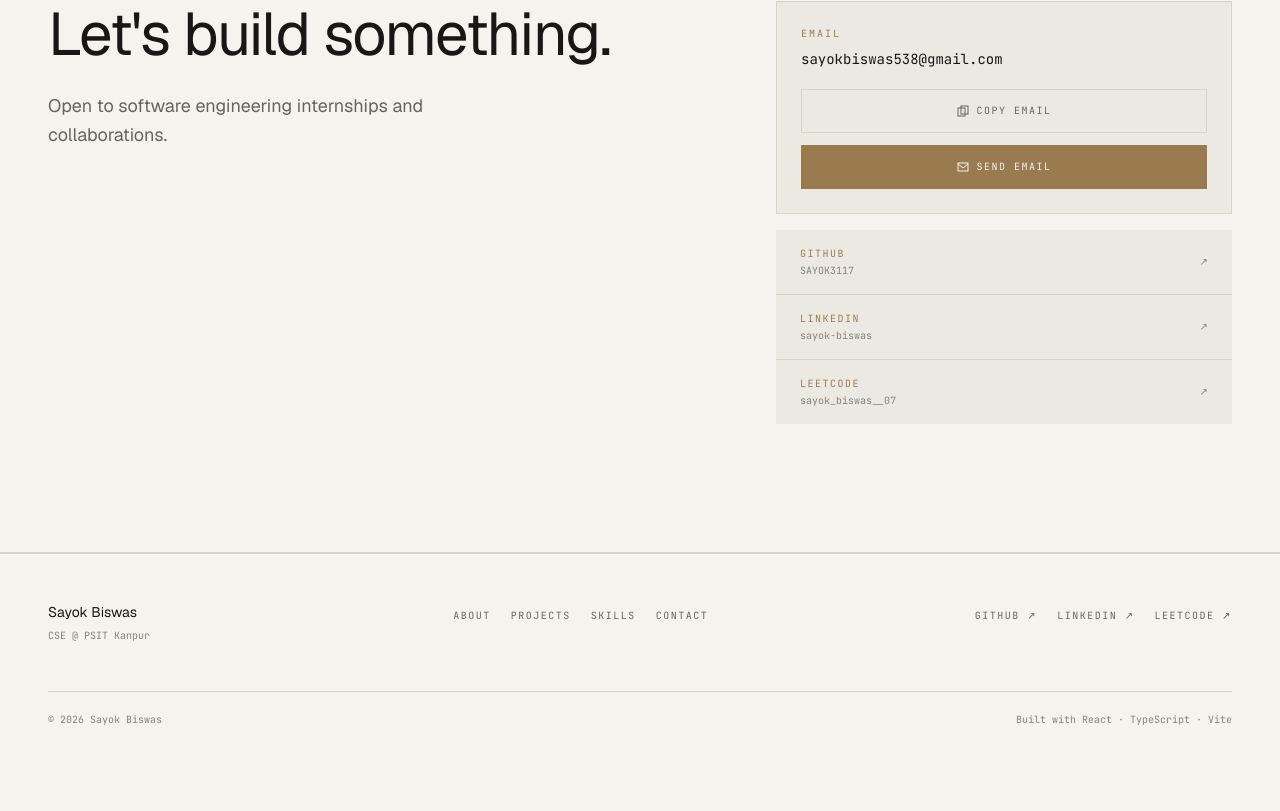
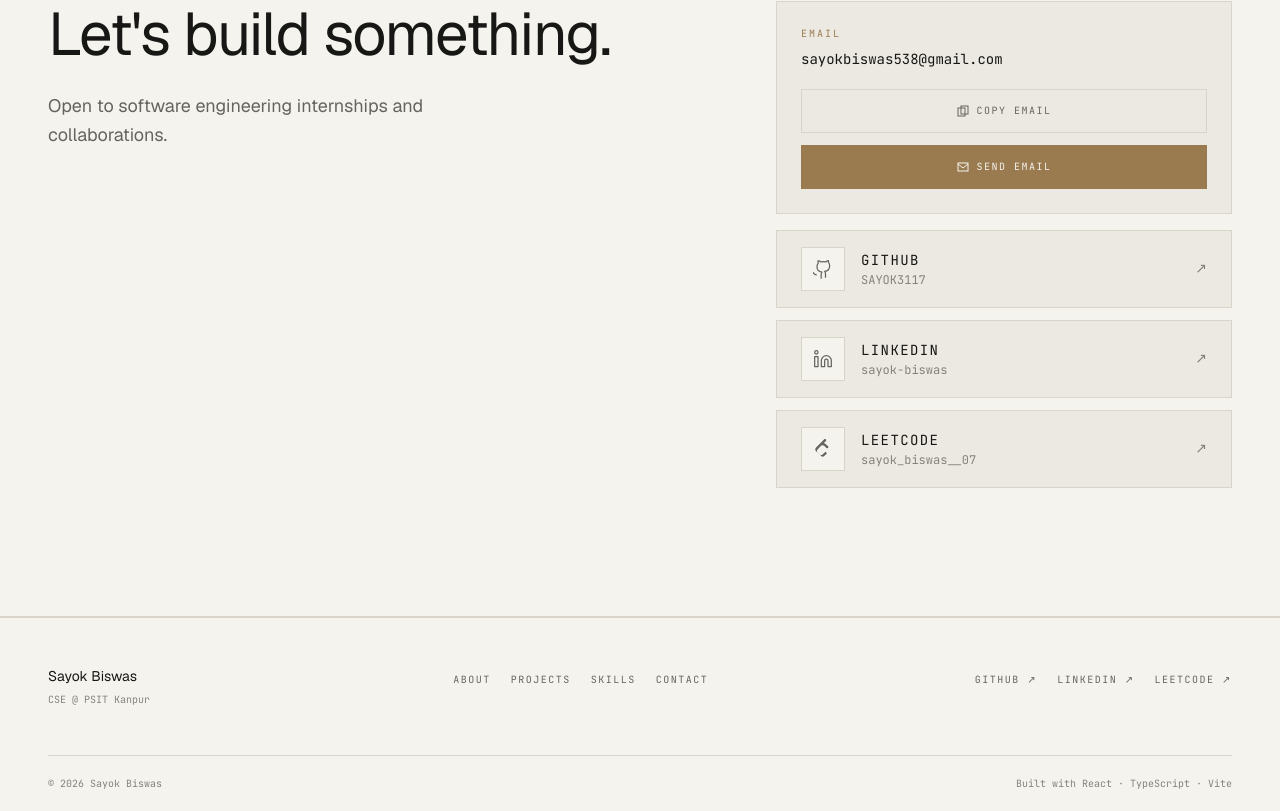
Before and after one commit to SAYOK3117/SAYOK-Portfolio, a React (Vite) app: page / in a window 1280 px wide. Shown: the part 5953-6764 px from the top of the page. Before the commit the page ends 6700 px from the top, so only its background shows below. Built offline with nearby package versions, Linux system fonts and the light colour scheme.

Commit message:
style: upgrade contact section social links to premium animated cards

```diff
--- a/src/components/Contact.tsx
+++ b/src/components/Contact.tsx
@@ -8,13 +8,34 @@ import { motion } from 'framer-motion';
    No phone number (per PRD §9.6).
    ───────────────────────────────────────────── */
 
+const GithubIcon = ({ className, strokeWidth = 1.5 }: { className?: string, strokeWidth?: number }) => (
+  <svg viewBox="0 0 24 24" className={className} fill="none" stroke="currentColor" strokeWidth={strokeWidth} strokeLinecap="round" strokeLinejoin="round">
+    <path d="M15 22v-4a4.8 4.8 0 0 0-1-3.24c3-.34 6-1.53 6-6.76a5.5 5.5 0 0 0-1.5-3.89C18.8 3.53 18.5 2 18.5 2s-1.2 0-3.2 1.5a11.5 11.5 0 0 0-6 0C7.3 2 6.1 2 6.1 2s-.3 1.53.2 3.11A5.5 5.5 0 0 0 4.8 9c0 5.23 3 6.42 6 6.76a4.8 4.8 0 0 0-1 3.24v4" />
+    <path d="M4 19c-1.33 0-2.67-1-4-3" />
+  </svg>
+);
+
+const LinkedinIcon = ({ className, strokeWidth = 1.5 }: { className?: string, strokeWidth?: number }) => (
+  <svg viewBox="0 0 24 24" className={className} fill="none" stroke="currentColor" strokeWidth={strokeWidth} strokeLinecap="round" strokeLinejoin="round">
+    <path d="M16 8a6 6 0 0 1 6 6v7h-4v-7a2 2 0 0 0-2-2 2 2 0 0 0-2 2v7h-4v-7a6 6 0 0 1 6-6z" />
+    <rect x="2" y="9" width="4" height="12" />
+    <circle cx="4" cy="4" r="2" />
+  </svg>
+);
+
+const LeetCodeIcon = ({ className }: { className?: string }) => (
+  <svg viewBox="0 0 24 24" className={className} fill="currentColor">
+    <path d="M16.102 17.93l-2.697 2.607c-.466.467-1.111.662-1.823.662s-1.357-.195-1.824-.662l-4.332-4.363c-.467-.467-.702-1.15-.702-1.863s.235-1.357.702-1.824l4.319-4.38c.467-.467 1.125-.645 1.837-.645s1.357.195 1.823.662l2.697 2.606c.514.515 1.365.497 1.9-.038.536-.536.554-1.387.039-1.901l-2.609-2.636a5.055 5.055 0 0 0-2.445-1.337l2.467-2.503c.516-.514.498-1.366-.037-1.901-.535-.536-1.387-.554-1.902-.039l-10.1 10.241c-.466.467-.702 1.15-.702 1.863s.235 1.357.702 1.824l4.332 4.363c.467.467 1.111.662 1.824.662s1.357-.195 1.824-.662l2.697-2.606c.514-.515 1.365-.497 1.9.038.536.536.554 1.387.039 1.901z"/>
+  </svg>
+);
+
 const EMAIL = 'sayokbiswas538@gmail.com';
 
 const SOCIAL = [
-  { label: 'GitHub',   handle: 'SAYOK3117',           href: 'https://github.com/SAYOK3117' },
-  { label: 'LinkedIn', handle: 'sayok-biswas',         href: 'https://www.linkedin.com/in/sayok-biswas-479123387/' },
-  { label: 'LeetCode', handle: 'sayok_biswas__07',     href: 'https://leetcode.com/u/sayok_biswas__07/' },
-] as const;
+  { label: 'GitHub',   handle: 'SAYOK3117',           href: 'https://github.com/SAYOK3117', Icon: GithubIcon },
+  { label: 'LinkedIn', handle: 'sayok-biswas',         href: 'https://www.linkedin.com/in/sayok-biswas-479123387/', Icon: LinkedinIcon },
+  { label: 'LeetCode', handle: 'sayok_biswas__07',     href: 'https://leetcode.com/u/sayok_biswas__07/', Icon: LeetCodeIcon },
+];
 
 export function Contact() {
   const [copied, setCopied] = useState(false);
@@ -132,9 +153,9 @@ export function Contact() {
               </div>
             </div>
 
-            {/* Social links — full-width rows */}
-            <div className="flex flex-col gap-px bg-outline">
-              {SOCIAL.map(({ label, handle, href }) => (
+            {/* Social links — highly attractive glowing cards */}
+            <div className="flex flex-col gap-3">
+              {SOCIAL.map(({ label, handle, href, Icon }) => (
                 <a
                   key={label}
                   href={href}
@@ -142,17 +163,22 @@ export function Contact() {
                   rel="noopener noreferrer"
                   id={`contact-${label.toLowerCase()}-link`}
                   aria-label={`${label} profile (opens in new tab)`}
-                  className="flex items-center justify-between px-5 sm:px-6 py-4 bg-surface-container hover:bg-surface-container-high transition-colors group min-h-[52px]"
+                  className="group flex items-center justify-between px-5 sm:px-6 py-4 rounded-xl border border-outline bg-surface-container hover:bg-surface-container-high hover:border-secondary hover:-translate-y-1 hover:shadow-[0_8px_20px_rgba(184,155,114,0.15)] transition-all duration-300 min-h-[72px]"
                 >
-                  <div className="flex flex-col gap-0.5">
-                    <span className="font-mono text-[10px] uppercase tracking-[0.15em] text-secondary">
-                      {label}
-                    </span>
-                    <span className="font-mono text-[10px] text-muted">
-                      {handle}
-                    </span>
+                  <div className="flex items-center gap-4">
+                    <div className="flex items-center justify-center w-11 h-11 rounded-full border border-outline group-hover:border-secondary/50 bg-background text-on-surface-variant group-hover:text-secondary group-hover:bg-secondary/10 transition-colors duration-300">
+                      <Icon className="w-5 h-5 transition-transform duration-300 group-hover:scale-110" />
+                    </div>
+                    <div className="flex flex-col gap-0.5">
+                      <span className="font-mono text-xs sm:text-sm uppercase tracking-[0.1em] text-on-surface group-hover:text-secondary transition-colors duration-300">
+                        {label}
+                      </span>
+                      <span className="font-mono text-[10px] sm:text-xs text-muted group-hover:text-on-surface-variant transition-colors duration-300">
+                        {handle}
+                      </span>
+                    </div>
                   </div>
-                  <span aria-hidden="true" className="font-mono text-[10px] text-muted group-hover:text-on-surface-variant transition-colors">
+                  <span aria-hidden="true" className="font-mono text-[14px] text-muted group-hover:text-secondary transition-all duration-300 group-hover:translate-x-1 group-hover:-translate-y-1">
                     ↗
                   </span>
                 </a>
```
